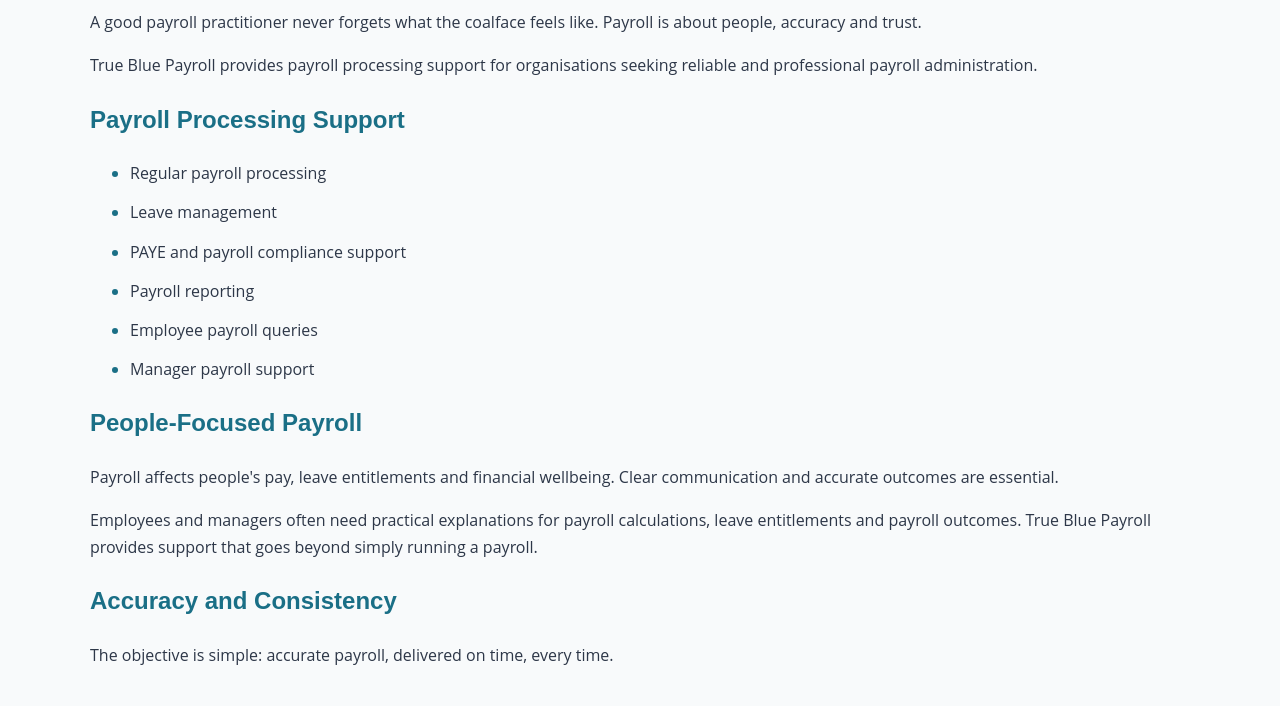
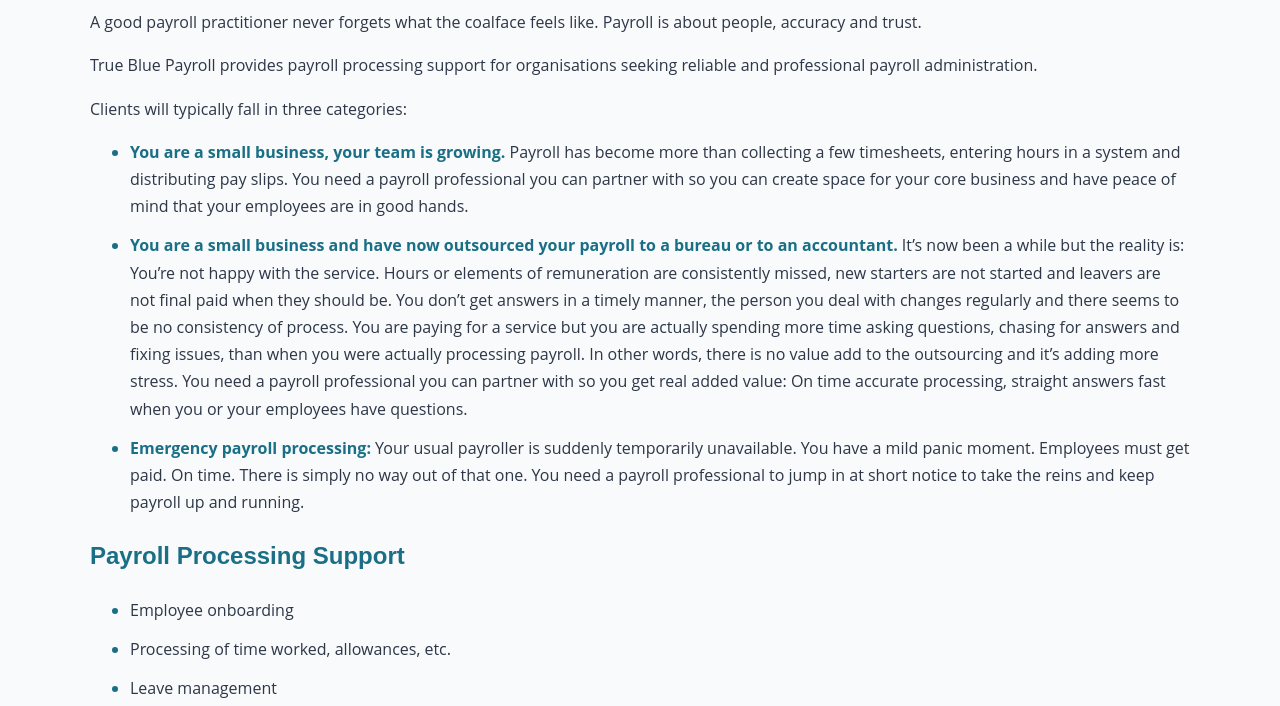
Before and after one commit to GraemeWoodward/TrueBluePayroll, a plain HTML site: page payroll-processing.html in a window 1280 px wide. Shown: the part 228-934 px from the top of the page. Drawn offline with Linux system fonts and the light colour scheme.

Commit message:
new payroll processing content

```diff
--- a/payroll-processing.html
+++ b/payroll-processing.html
@@ -24,23 +24,56 @@ providing accurate and timely payroll administration and payroll support.">
 </header>
 <main class="container">
 <h1>Payroll Processing</h1>
-<p>A good payroll practitioner never forgets what the coalface feels like. Payroll is about people, accuracy and trust.</p>
-<p>True Blue Payroll provides payroll processing support for organisations seeking reliable and professional payroll administration.</p>
+
+<p>A good payroll practitioner never forgets what the coalface feels like. Payroll is about people, accuracy and
+trust.</p>
+
+<p>True Blue Payroll provides payroll processing support for organisations seeking reliable and professional payroll
+administration.</p>
+
+<p>Clients will typically fall in three categories:</p>
+<ul>
+<li><strong>You are a small business, your team is growing.</strong> Payroll has become more than collecting a few timesheets, entering
+hours in a system and distributing pay slips. You need a payroll professional you can partner with so you can create
+space for your core business and have peace of mind that your employees are in good hands.</li>
+
+<li><strong>You are a small business and have now outsourced your payroll to a bureau or to an accountant.</strong> It’s now been a while
+but the reality is: You’re not happy with the service. Hours or elements of remuneration are consistently missed, new
+starters are not started and leavers are not final paid when they should be. You don’t get answers in a timely manner,
+the person you deal with changes regularly and there seems to be no consistency of process. You are paying for a service
+but you are actually spending more time asking questions, chasing for answers and fixing issues, than when you were
+actually processing payroll. In other words, there is no value add to the outsourcing and it’s adding more stress. You
+need a payroll professional you can partner with so you get real added value: On time accurate processing, straight
+answers fast when you or your employees have questions.</li>
+
+<li><strong>Emergency payroll processing:</strong> Your usual payroller is suddenly temporarily unavailable. You have a mild panic
+moment. Employees must get paid. On time. There is simply no way out of that one. You need a payroll professional to
+jump in at short notice to take the reins and keep payroll up and running.</li> </ul>
+
 <h2>Payroll Processing Support</h2>
+
 <ul>
-<li>Regular payroll processing</li>
-<li>Leave management</li>
-<li>PAYE and payroll compliance support</li>
-<li>Payroll reporting</li>
-<li>Employee payroll queries</li>
-<li>Manager payroll support</li>
+  <li>Employee onboarding</li>
+  <li>Processing of time worked, allowances, etc.</li>
+  <li>Leave management</li>
+  <li>Final pay</li>
+  <li>Reporting</li>
+  <li>Employee payroll queries</li>
+  <li>Relationships with government agencies (IR, ACC, Ministry of Justice, Ministry of Social Development, MBIE,
+  Statistics NZ, etc.)</li>
 </ul>
+
 <h2>People-Focused Payroll</h2>
-<p>Payroll affects people's pay, leave entitlements and financial wellbeing. Clear communication and accurate outcomes are essential.</p>
-<p>Employees and managers often need practical explanations for payroll calculations, leave entitlements and payroll outcomes. True Blue Payroll provides support that goes beyond simply running a payroll.</p>
+
+<p>Payroll affects people's pay, leave entitlements and financial wellbeing. Clear communication and accurate outcomes
+are essential. Employees and managers often need practical explanations for payroll calculations, leave entitlements and
+payroll outcomes. True Blue Payroll provides support that goes beyond simply running a payroll.</p>
+
 <h2>Accuracy and Consistency</h2>
-<p>The objective is simple: accurate payroll, delivered on time, every time.</p>
+
+<p>The objective is simple: Accurate payroll, delivered on time, every time.</p>
 </main>
+
 <footer>
 True Blue Payroll | Christchurch, New Zealand
 </footer>
```
